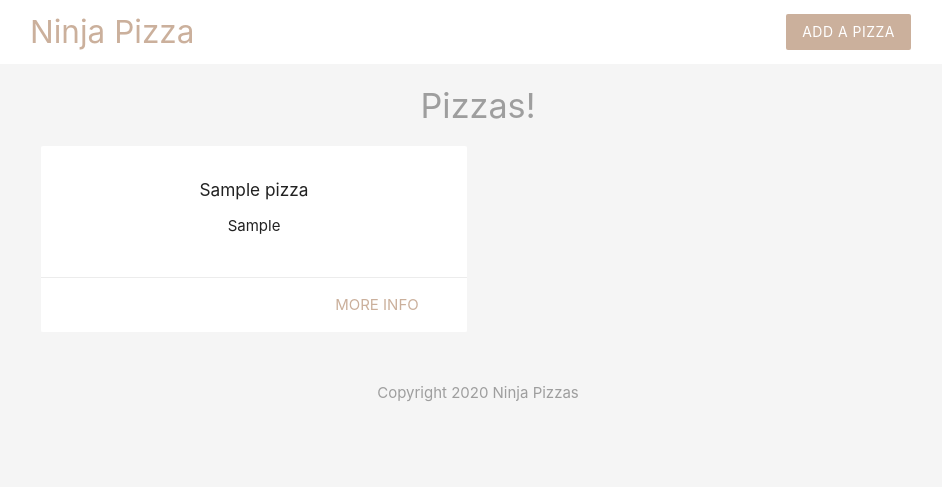
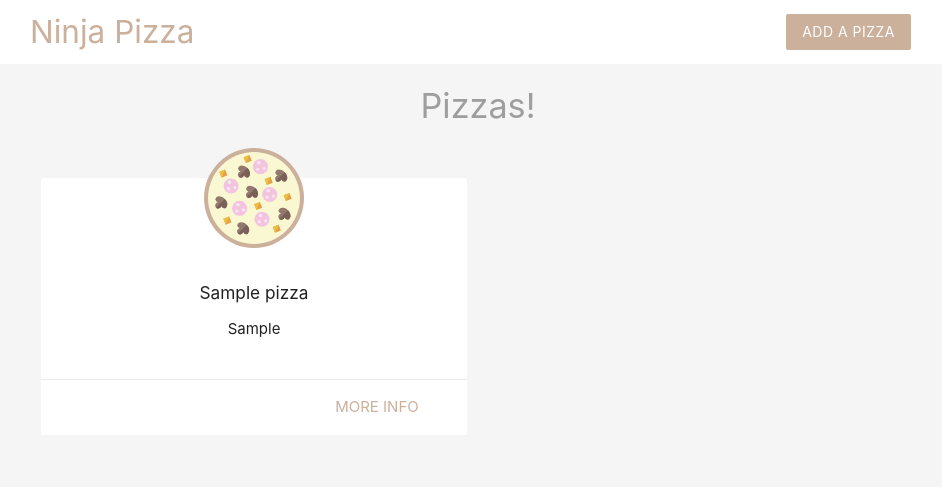
Before and after one commit to ktscates/LearnPHP, a PHP site: page /index.php in a window 1280 px wide. Shown: the top 487 px of the page, without its empty margins (162-1104 px from the left). Run offline with PHP 8.4, Linux system fonts and the light colour scheme; tables that the repository leaves empty or names only in its code hold one stand-in row (values such as "Sample post").

Commit message:
add image and styling

```diff
--- a/details.php
+++ b/details.php
@@ -43,7 +43,7 @@
 
     <?php include 'templates/header.php' ?>
 
-    <div class="container center">
+    <div class="container center grey-text">
 
         <?php if($pizza) : ?>
 
--- a/index.php
+++ b/index.php
@@ -36,6 +36,8 @@
 
                     <div class="card z-depth-0">
 
+                        <img src="img/pizza.svg" class="pizza"/>
+
                         <div class="card-content center">
 
                             <h6><?php echo htmlspecialchars($pizza['title']); ?></h6>
--- a/templates/header.php
+++ b/templates/header.php
@@ -13,6 +13,13 @@
             max-width: 500px;
             margin: 20px auto;
             padding: 20px;
+        }
+        .pizza{
+            width: 100px;
+            margin: 40px auto -30px;
+            display: block;
+            position: relative;
+            top: -30px;
         }
     </style>
 
```
